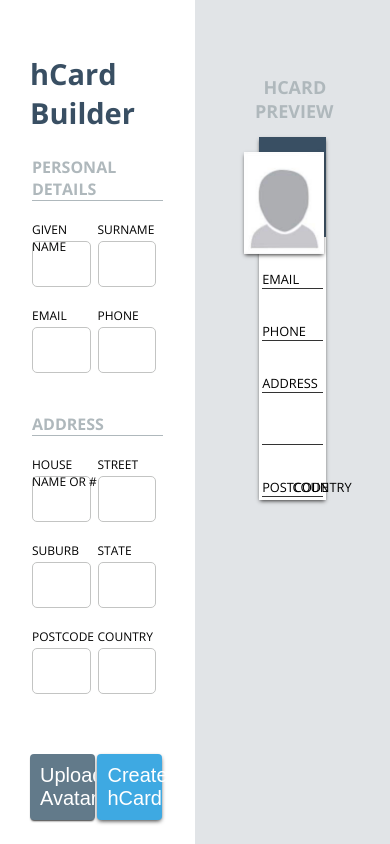
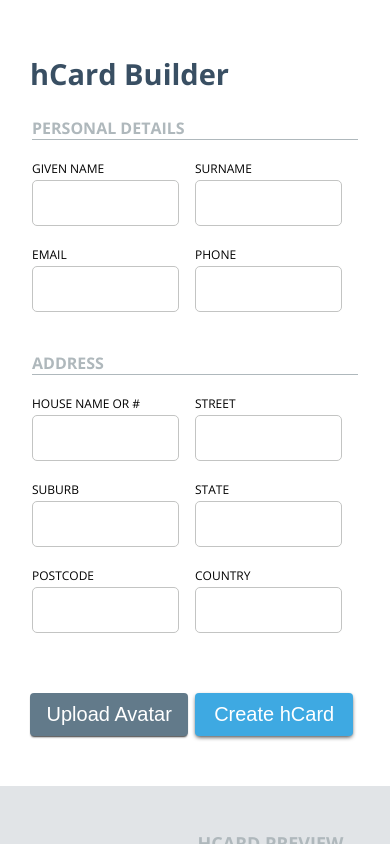
Before and after one commit to nilanarocha/hcard, a React (Create React App) app: page / in a window 390 px wide. Shown: the top 844 px of the page. Built offline with nearby package versions, Linux system fonts and the light colour scheme.

Commit message:
adding responsive layout

```diff
--- a/src/styled.js
+++ b/src/styled.js
@@ -56,12 +56,20 @@ const HCardPreviewWrapper = styled.div`
   display: inline-block;
   float: left;
   padding: 30px;
+
+  @media (max-width: 768px) {
+    padding: 0;
+  }
 `;
 
 const SectionStyled = styled.section`
   float: left;
   width: 50%;
   padding: 30px;
+
+  @media (max-width: 768px) {
+    width: 100%;
+  }
 `;
 
 const HCardPreviewSectionStyled = styled.section`
@@ -69,6 +77,10 @@ const HCardPreviewSectionStyled = styled.section`
   width: 50%;
   padding: 30px;
   background-color: #e1e4e7;
+
+  @media (max-width: 768px) {
+    width: 100%;
+  }
 `;
 
 const ButtonUploadStyled = styled.button`
```
